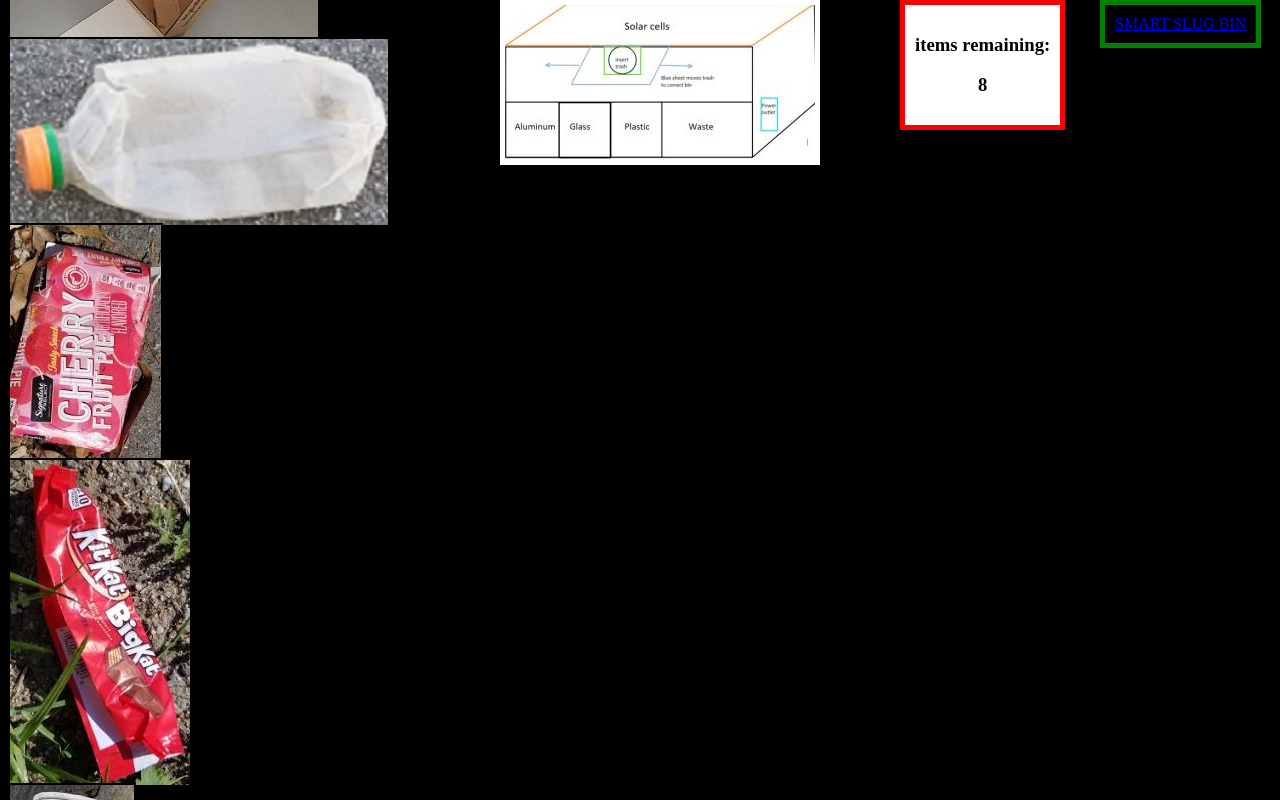
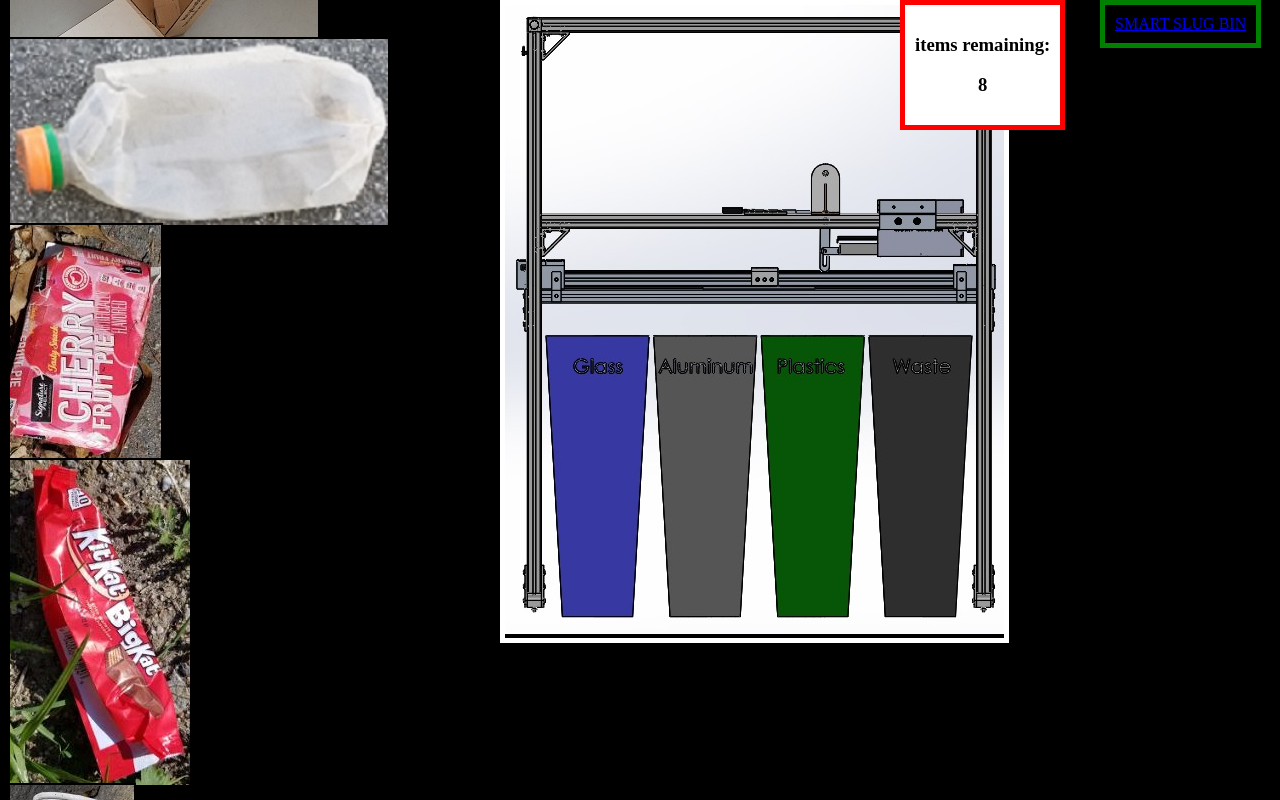
Before and after one commit to JohnDelNorte/JohnDelNorte.github.io, a plain HTML site: page index.html in a window 1280 px wide. Shown: the top 800 px of the page. Drawn offline with Linux system fonts and the light colour scheme.

Commit message:
better pic of ssb

```diff
--- a/index.html
+++ b/index.html
@@ -77,7 +77,9 @@
 	</div>
 
 
-	<div class="SSB" id="SSB"></div>
+	<div class="SSB" id="SSB">
+		<img src = "images/Full Design Revision 6.JPG">
+	</div>
 
 	<div id = 'extLink'>
 		<a href = 'https://gleece0.wixsite.com/smartslugbin' >SMART SLUG BIN</a>
--- a/style.css
+++ b/style.css
@@ -8,10 +8,8 @@
 
 .SSB
 {
-  content: url('images/oldBinCopy.jpg');
+  /* content: url('images/oldBinCopy.jpg'); */
   position: absolute;
-  height: 155px;
-	width: 310px;
 	top: 0px;
 	left:500px;
 	border: 5px white solid;
```
